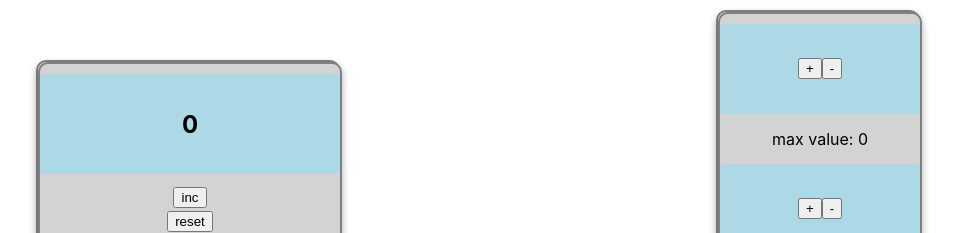
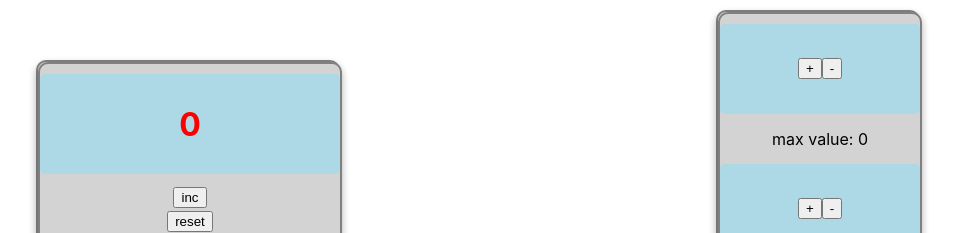
Before and after one commit to IvanBliudnik/microtasks, a React (Create React App) app: page / in a window 1280 px wide. Shown: the top 233 px of the page, without its empty margins (162-1119 px from the left). Built offline with nearby package versions, Linux system fonts and the light colour scheme.

Commit message:
counter1st

```diff
--- a/src/App.css
+++ b/src/App.css
@@ -95,75 +95,7 @@
     transform: rotate(360deg);
   }
 }
-.numStyle {
-  display: flex;
-  align-items: center;
-  justify-content: center;
-  width: 100%;
-  height: 100px;
-  margin: 10px 0; /* Добавим немного пространства вокруг */
-  background-color: lightblue;
-  font-size: 1.5em;
-  font-weight: bold; /* Сделаем текст полужирным */
-  color: black; /* Цвет текста по умолчанию */
-  border-radius: 5px; /* Скруглим углы */
-  transition: color 0.3s, font-size 0.3s; /* Плавный переход для изменений */
-}
 
-.inc, .reset {
-  display: inline-block;
-  background-color: lightblue;
-  width: 80px; /* Увеличим ширину кнопок */
-  height: 40px; /* Увеличим высоту кнопок */
-  margin: 5px; /* Пространство между кнопками */
-  border: none; /* Уберем границу */
-  border-radius: 5px; /* Скруглим углы */
-  cursor: pointer; /* Изменим курсор при наведении */
-  font-size: 1em;
-  transition: background-color 0.3s; /* Плавный переход для фона */
-}
-
-.inc:hover, .reset:hover {
-  background-color: deepskyblue; /* Цвет фона при наведении */
-}
-.lastNumber {
-  color: red;
-}
-
-.App-logo {
-  height: 40vmin;
-  pointer-events: none;
-}
-
-@media (prefers-reduced-motion: no-preference) {
-  .App-logo {
-    animation: App-logo-spin infinite 20s linear;
-  }
-}
-
-.App-header {
-  background-color: #282c34;
-  min-height: 100vh;
-  display: flex;
-  flex-direction: column;
-  align-items: center;
-  justify-content: center;
-  font-size: calc(10px + 2vmin);
-  color: white;
-}
-
-.App-link {
-  color: #61dafb;
-}
-
-@keyframes App-logo-spin {
-  from {
-    transform: rotate(0deg);
-  }
-  to {
-    transform: rotate(360deg);
-  }
-}
 .counterSetStyle {
   display: flex;
   flex-direction: column;
--- a/src/App.tsx
+++ b/src/App.tsx
@@ -138,12 +138,9 @@ export const App = () => {
     let [disable, setDisabled] = useState(true);
 
     useEffect(() => {
-        if (value === 5) {
-            setDisabled(true);
-        } else {
-            setDisabled(false);
-        }
+        setDisabled(value >= 5);
     }, [value]);
+
     const onCLickUp = () => {
         setValue((value) => value + 1);
     }
@@ -167,7 +164,6 @@ export const App = () => {
         }
         setDisabled(true)
     }
-
     const inkUpStartHandler = () => {
         setStartValue(startValue + 1);
     }
--- a/src/components/Counter.tsx
+++ b/src/components/Counter.tsx
@@ -18,10 +18,10 @@ export const Counter = (props:CounterPropsType) => {
 
     return (
         <div className="counterStyle">
-            <div className={`numStyle ${value === 5 ? 'maxValue' : ''}`}>
+            <div className={`numStyle ${value === maxValue ? 'maxValue' : ''}`}>
                 {value}
             </div>
-            <SuperButton title="inc" onClick={onCLickUp} disable={value === maxValue} />
+            <SuperButton title="inc" onClick={onCLickUp} disable={disable} />
             <SuperButton title="reset" onClick={onCLickHandlerStart} disable={disable} />
         </div>
     );
```
